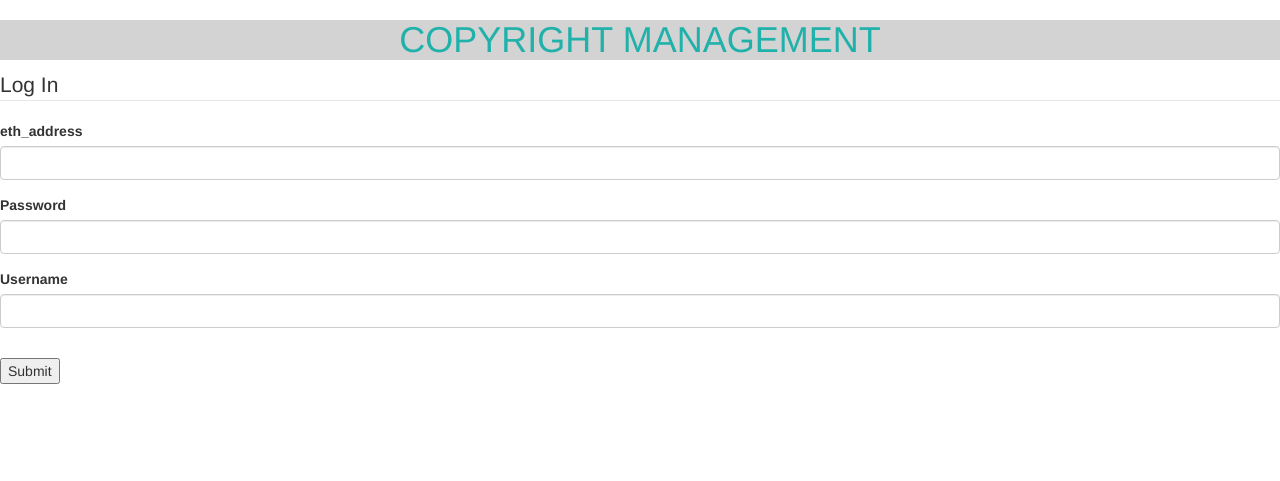
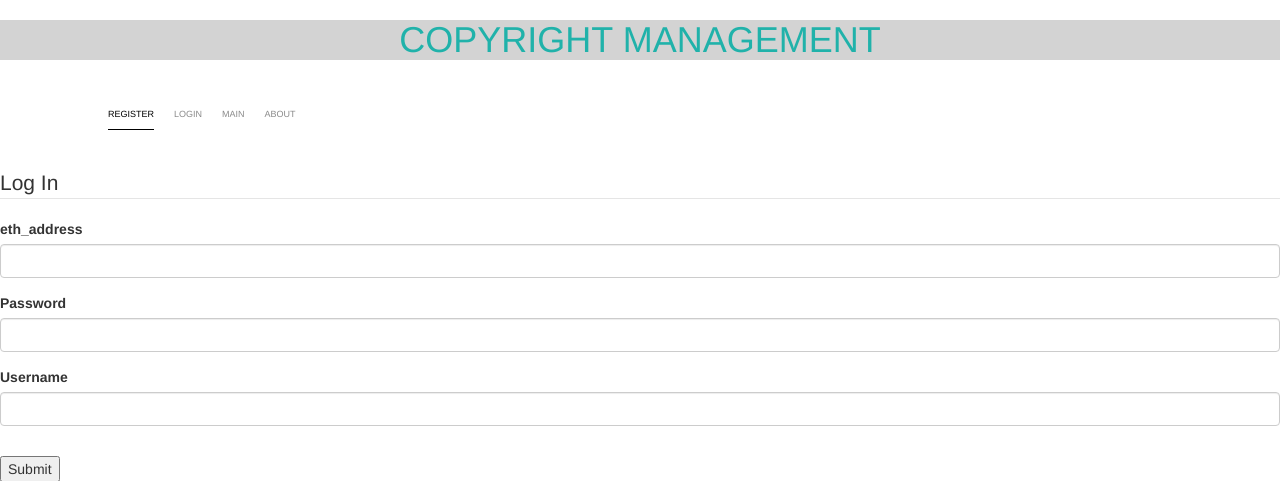
Before and after one commit to prashanthar2000/Copyright_Management_System_blockchain, a Flask app: page /register in a window 1280 px wide. Shown: the top 481 px of the page. Run offline with Flask 2, Linux system fonts and the light colour scheme; parts of the project's set-up code (start-up, migrations or seed data) failed here and were passed over; some libraries are stand-ins or nearby versions.

Commit message:
Update register.html

```diff
--- a/backend/templates/register.html
+++ b/backend/templates/register.html
@@ -6,6 +6,25 @@
 {% endblock %}
 
 {% block body %}
+
+<div class="container">
+    <div class="nav-wrapper">
+        <div class="left-side">
+          <div class="nav-link-wrapper active-nav-link">
+            <a href="{{url_for('register')}}">Register</a>
+          </div>
+          <div class="nav-link-wrapper">
+            <a href="{{url_for('login')}}">Login</a>
+          </div>
+          <div class="nav-link-wrapper">
+            <a href="{{url_for('main')}}">Main</a>
+          </div>
+          <div class="nav-link-wrapper">
+            <a href="{{url_for('home')}}">About</a>
+          </div>
+        </div>
+      </div>
+</div>
 <div class="content-section">
     <form method="POST" action="">
         {{ form.hidden_tag() }}
```
